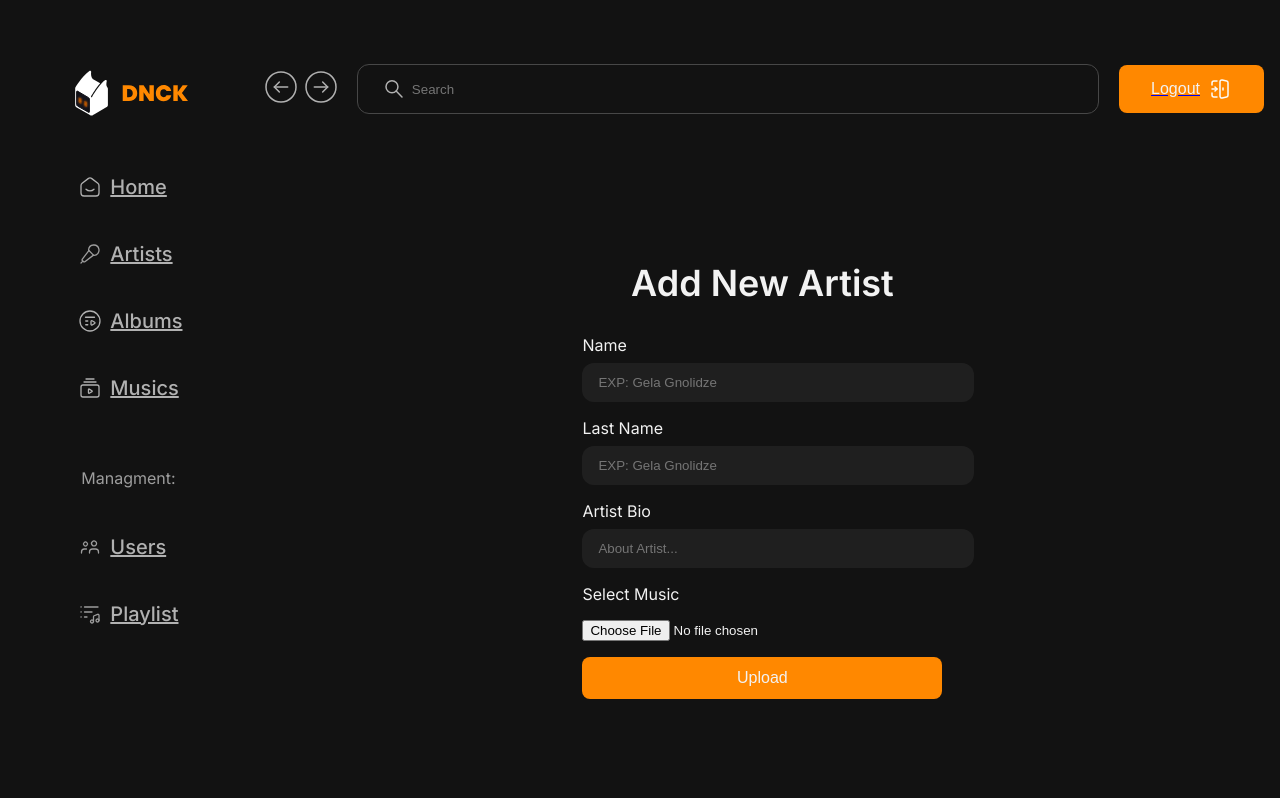
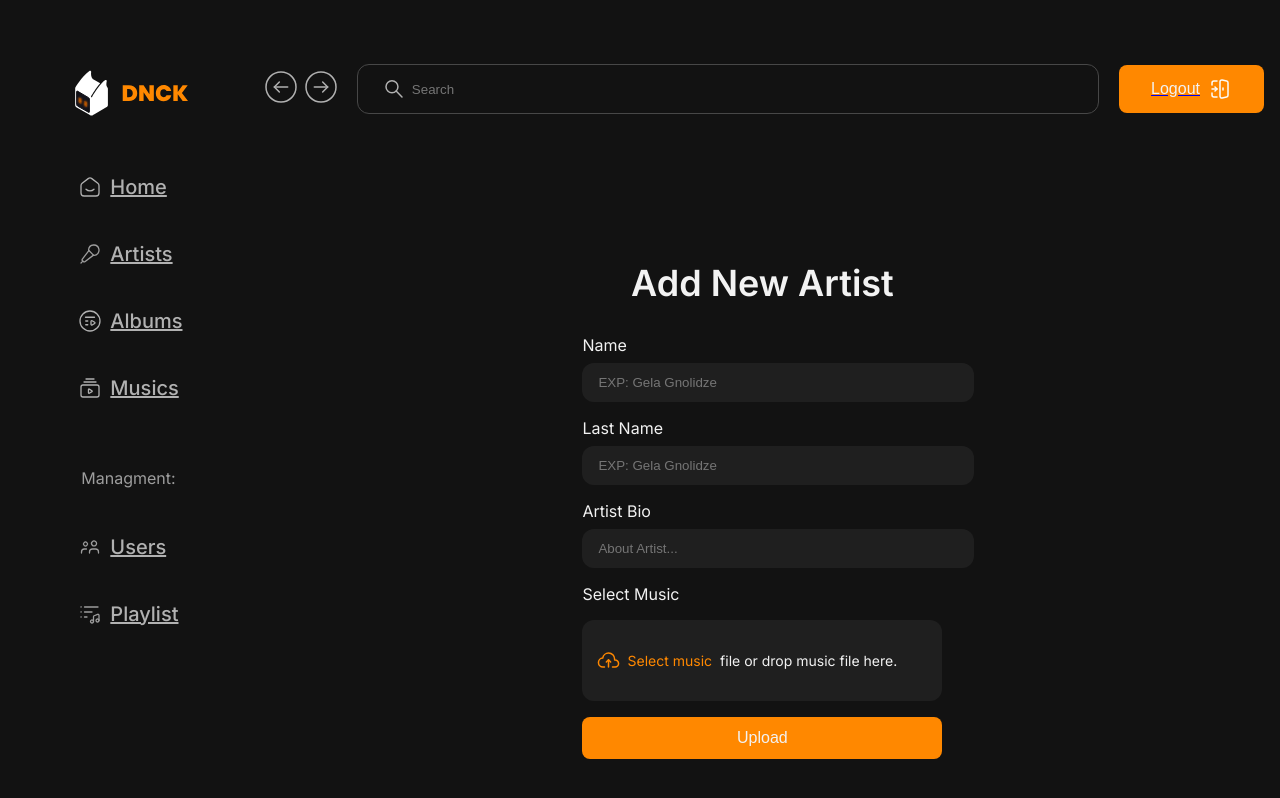
Before and after one commit to Keretcha/dnck-admin, a Next.js app: page /createArtist in a window 1280 px wide. Shown: the top 798 px of the page. Built offline with nearby package versions, Linux system fonts and the light colour scheme.

Commit message:
refactor: refactor input with styles

```diff
--- a/app/Components/Forms/addArtistForm/AddArtistForm.tsx
+++ b/app/Components/Forms/addArtistForm/AddArtistForm.tsx
@@ -68,8 +68,17 @@ const AddArtistForm = (): JSX.Element => {
         />
       </div>
       <div className={styles.customFileUpload}>
-        <label htmlFor="file">Select Music</label>
-        <input type="file" {...register('file')} />
+        <label htmlFor="file-upload">Select Music</label>
+        <input
+          type="file"
+          {...register('file', { required: true })}
+          id="file-upload"
+          className={styles.fileInput}
+        />
+        <label htmlFor="file-upload" className={styles.fileLabel}>
+          Select music
+          <span className={styles.colored}> file or drop music file here.</span>
+        </label>
       </div>
       <div>
         <Button
```
